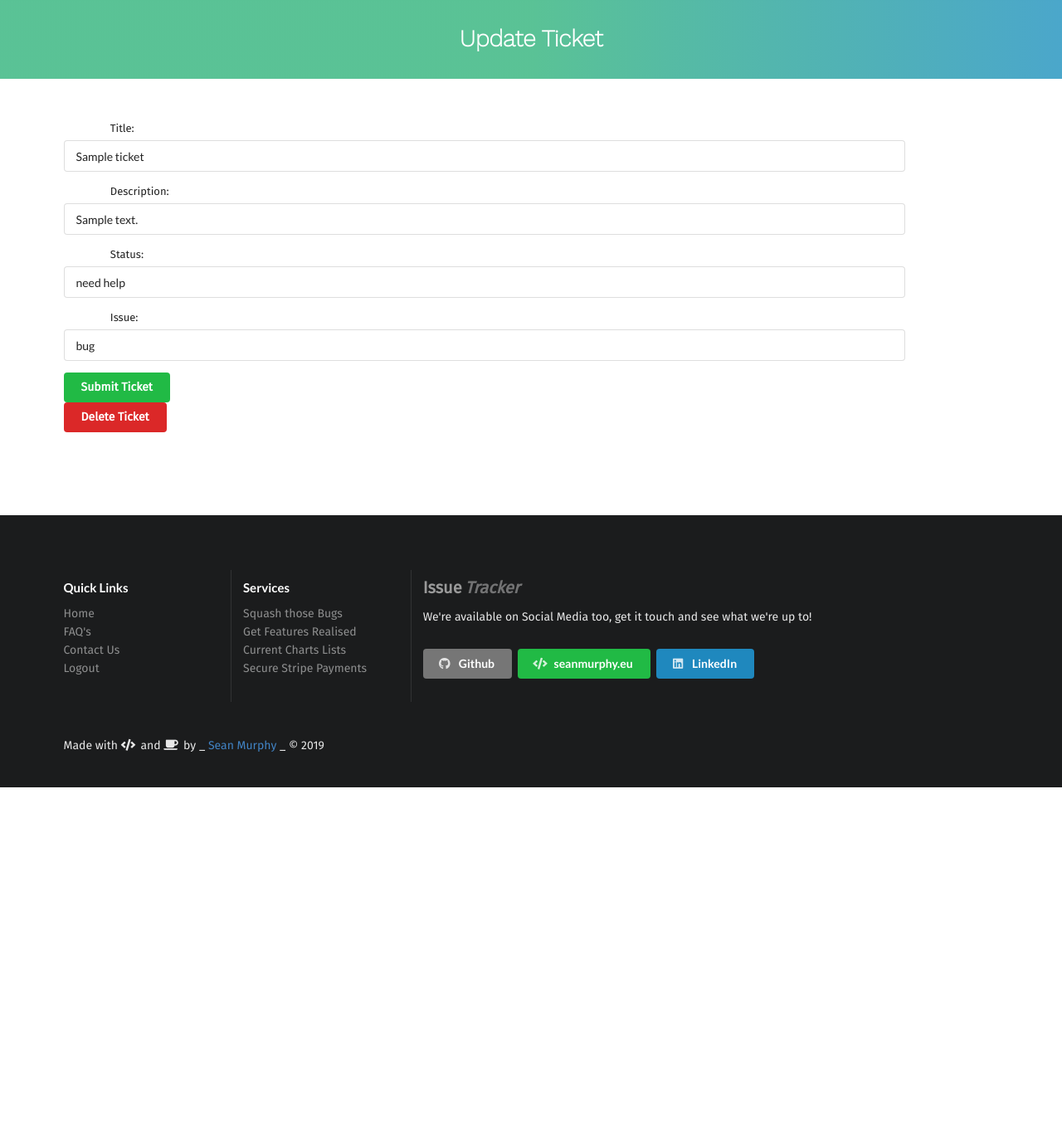
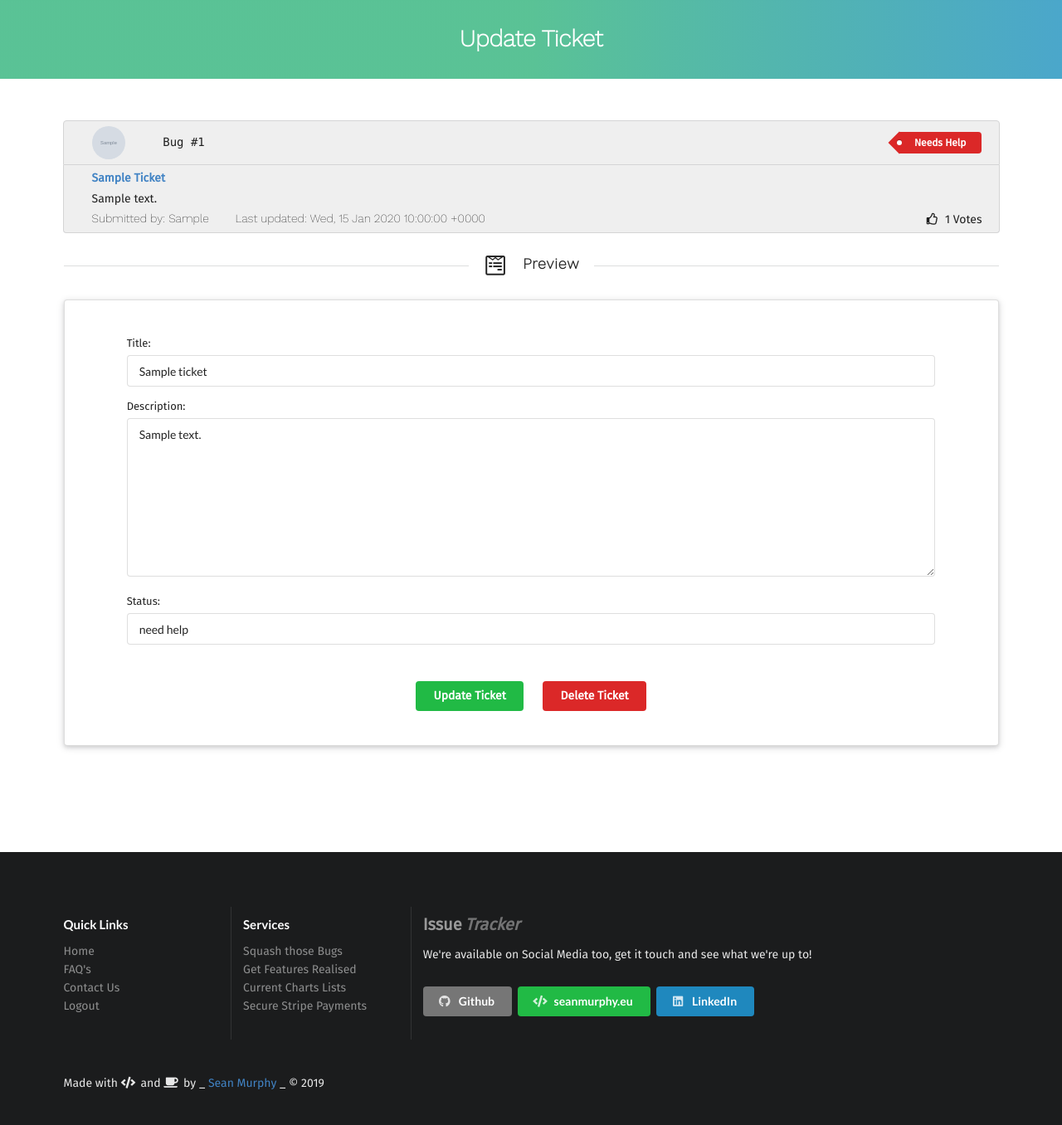
Before and after one commit to nazarja/issue-tracker, a Django app: a page that uses src/tickets/templates/tickets/ticket-create-update-view.html in a window 1280 px wide. Shown: the part 73-1429 px from the top of the page at 83% size. Before the commit the page ends 1022 px from the top, so only its background shows below. Run offline with Django 3.2, Linux system fonts and the light colour scheme; a user stored in the database is signed in; tables that the repository leaves empty hold one stand-in row (values such as "Sample post"); grey boxes marked "Sample" are stand-in pictures; some libraries are stand-ins or nearby versions.

Commit message:
Add: Added pagination support to tickets, features pages, using django rest api and javascript logic.

```diff
--- a/src/project/settings/base.py
+++ b/src/project/settings/base.py
@@ -150,5 +150,7 @@ REST_FRAMEWORK = {
     'DEFAULT_RENDERER_CLASSES': (
         'rest_framework.renderers.JSONRenderer',
         'rest_framework.renderers.BrowsableAPIRenderer',
-    )
+    ),
+    'DEFAULT_PAGINATION_CLASS': 'rest_framework.pagination.PageNumberPagination',
+    'PAGE_SIZE': 10
 }
--- a/src/static/css/base.css
+++ b/src/static/css/base.css
@@ -170,6 +170,10 @@ span.avatar-label.ui.black.label {
     margin-bottom: 50px;
 }
 
+.no-click {
+    pointer-events: none !important;
+}
+
 
 /*
 =================================================
--- a/src/tickets/forms.py
+++ b/src/tickets/forms.py
@@ -3,6 +3,7 @@ from .models import Ticket
 
 
 class TicketForm(forms.ModelForm):
+    description = forms.CharField(max_length=2000, required=True, widget=forms.Textarea)
 
     class Meta:
         model = Ticket
@@ -10,5 +11,4 @@ class TicketForm(forms.ModelForm):
             'title',
             'description',
             'status',
-            'issue'
         ]
--- a/src/tickets/static/tickets/css/tickets.css
+++ b/src/tickets/static/tickets/css/tickets.css
@@ -5,9 +5,6 @@
 =======================================
 */
 
-.ui.placeholder .header .line:after {
-    width: 0;
-}
 
 #ticket-empty-container .ui.placeholder  {
     display: none;
@@ -18,15 +15,19 @@
     background: white !important;
 }
 
+#ticket-list-description {
+    margin-top: 5px;
+    margin-bottom: 3px;
+    max-width: 70%;
+    min-height: 20px;
+}
+
+#ticket #title {
+    text-transform: capitalize;
+}
 
 #ticket img.ui.image {
     display: inline-block !important;
-}
-
-.ticket-label {
-    margin-top: 7px !important;
-    margin-right: 15px !important;
-    float: right;
 }
 
 #ticket .segment {
@@ -42,7 +43,16 @@
     margin-top: -20px;
 }
 
-#ticket-list-description {
-    margin-top: 5px;
-    margin-bottom: 3px;
+.ticket-label {
+    margin-top: 7px !important;
+    margin-right: 15px !important;
+    float: right;
 }
+
+.all-forms button {
+    margin: 30px 10px 20px !important
+}
+
+.ui.placeholder .header .line:after {
+    width: 0;
+}
--- a/src/tickets/static/tickets/js/ticket-api.js
+++ b/src/tickets/static/tickets/js/ticket-api.js
@@ -6,35 +6,51 @@
 */
 
 
-// check if tickets segment on page
-if (document.querySelector('#ticket-segment')) {
+// Search, Filtering, Pagination
+let queryString;
+if ((document.querySelector('#current-page'))) {
+    const nextPage = document.querySelector('#next-page');
+    const previousPage = document.querySelector('#previous-page');
     const searchInputButton = document.querySelector('#ticket-search-btn');
     const ticketSearchInput = document.querySelector('#ticket-search-input');
     const ticketFilterButton= document.querySelector('#ticket-order-by');
     const ticketOrderDefault = document.querySelector('#ticket-order-by-default');
 
-    let queryString = {
+    // immediately disable previous button
+    previousPage.setAttribute('disabled', 'true');
+
+    // global querystring
+    queryString = {
+        page: 1,
         query: '',
         issue: 'bug',
         order: '-updated_on'
     };
 
-    [searchInputButton, ticketFilterButton].forEach(item =>  item.onclick = (event) => {
+    // if search or filter performed - get and set values
+    [searchInputButton, ticketFilterButton]
+        .forEach(item => item.onclick = (event) => {
             event.preventDefault();
-
             if (event.target.classList.contains('item'))
                 ticketOrderDefault.setAttribute('data-order', event.target.dataset.order);
-
+                queryString.page = 1;
                 queryString.query = ticketSearchInput.value;
                 queryString.issue = event.currentTarget.dataset.issue;
                 queryString.order = ticketOrderDefault.dataset.order;
-
                 ticketListAction(queryString);
         });
 
+    // simple next page buttons
+    [nextPage, previousPage]
+        .forEach(item => item.onclick = (event) => {
+            if (event.target.id === 'next-page') queryString.page += 1;
+            else queryString.page -= 1;
+            ticketListAction(queryString);
+        });
 }
 
-// check if delete button is on the page
+
+// delete button event listener - only for edit and detail views
 if (document.querySelector('#ticket-delete-btn')) {
     document.querySelector('#ticket-delete-btn').onclick = (event) => {
         event.preventDefault();
@@ -50,9 +66,10 @@ if (document.querySelector('#ticket-delete-btn')) {
 =========================================================
 */
 
+
 function ticketListAction(queryString) {
 
-        let endpoint = `/tickets/api/list/?issue=${queryString.issue}&order=${queryString.order}`;
+    let endpoint = `/tickets/api/list/?issue=${queryString.issue}&order=${queryString.order}&page=${queryString.page}`;
     endpoint = queryString.query === false ? endpoint : endpoint + `&q=${queryString.query}`;
 
     fetch(endpoint, {
@@ -64,12 +81,11 @@ function ticketListAction(queryString) {
     })
     .then(res => res.json())
     .then(data => {
-            console.log(data);
         createTicketList(data);
+        console.log(data)
     })
     .catch(err => console.log(err));
 }
-
 
 
 function ticketDeleteAction() {
@@ -102,43 +118,40 @@ function ticketDeleteAction() {
 */
 
 
-function timeSince() {
-    const time = document.querySelectorAll('.time-since');
-    time.forEach(item =>
-        item.innerHTML =  moment(new Date(item.innerHTML)).fromNow()
-    );
-}
-timeSince();
-
-
 function createTicketList(data) {
     const container = document.querySelector('#ticket-list-container');
     const emptyContainer = document.querySelector('.ui.placeholder');
 
+    // empty container before rerender
     container.innerHTML = '';
 
-    !data.length ? emptyContainer.style.display = 'block' : emptyContainer.style.display = 'none';
+    // if no results show empty placeholder
+    !data.results.length ? emptyContainer.style.display = 'block' : emptyContainer.style.display = 'none';
 
-    data.map(item => {
+    // map over returned results
+    data.results.map(item => {
+
+        // determine status
         let status = item.status === 'need help' ?
                     '<a class="ui tag red label ticket-label">Needs Help</a>' : item.status === 'in progress' ?
                     '<a class="ui yellow tag label ticket-label">In Progress</a>' :  '<a class="ui green tag label ticket-label">Resolved</a>';
 
+        // determine if feature
         let feature = item.issue === 'feature' ? `<span class="pr1"><i class="money bill alternate outline icon"></i> ${item.earned} Earned </span>` : '';
 
 
-
+        // create element - map over results and create html
         const div = document.createElement('div');
         div.innerHTML = `<div id="ticket" class="mv1 cards">
             <div class="ui segment top attached">
-                <div class="inline">gi
+                <div class="inline">
                     <img class="ui circular image mh2" src="${item.avatar}" height="40" width="40" alt="avatar">
-                    <span class="mh1 code">${item.issue} #${item.id}</span>
-                    <span class="mh1"><a class="fw6" href="tickets/${item.id}/${item.slug}/ticket-detail-view/">${item.title}</a></span>
+                    <span class="mh1 code">${item.issue.charAt(0).toUpperCase() + item.issue.slice(1)} #${item.id}</span>
                     ${status}
                 </div>
             </div>
             <div class="ui segment bottom attached">
+                <span class="mv2 mh2"><a class="fw6" href="tickets/${item.id}/${item.slug}/ticket-detail-view/">${item.title}</a></span>
                 <p id="ticket-list-description" class="mh2">${item.description}</p>
                 <div class="inline">
                     <span class="mh2 font-light">
@@ -152,6 +165,22 @@ function createTicketList(data) {
                 </div>
             </div>
         </div>`;
+
+        // append results to dom
         container.append(div);
     });
+
+    // set new pagination links
+    setPagination(data.next, data.previous)
 }
+
+
+// enable disable pagination buttons
+function setPagination(next, previous) {
+    const currentPage = document.querySelector('#current-page');
+    const nextPage = document.querySelector('#next-page');
+    const previousPage = document.querySelector('#previous-page');
+    next == null ? nextPage.setAttribute('disabled', 'true') : nextPage.removeAttribute('disabled');
+    previous == null ? previousPage.setAttribute('disabled', 'true') :  previousPage.removeAttribute('disabled');
+    currentPage.innerHTML = queryString.page;
+}
--- /dev/null
+++ b/src/tickets/static/tickets/js/ticket-preview.js
@@ -0,0 +1,23 @@
+
+document.querySelector('#id_title').onkeyup = (event) => {
+    document.querySelector('#title').innerHTML = event.target.value;
+};
+
+document.querySelector('#id_description').onkeyup = (event) => {
+    document.querySelector('#description').innerHTML = event.target.value;
+};
+
+document.querySelector('#id_status').onchange = (event) => {
+    const status = event.target.value;
+    const ticketLabelContainer = document.querySelector('#ticket-label-container');
+    switch(status) {
+        case 'need help':
+            ticketLabelContainer.innerHTML = `<span class="ui tag red label ticket-label">Needs Help</span>`;
+            break;
+        case 'in progress':
+            ticketLabelContainer.innerHTML = `<span class="ui yellow tag label ticket-label">In Progress</span>`;
+            break;
+        default:
+            ticketLabelContainer.innerHTML =`<span class="ui green tag label ticket-label">Resolved</span>`;
+    }
+};
--- a/src/tickets/templates/tickets/partials/ticket-item-status.html
+++ b/src/tickets/templates/tickets/partials/ticket-item-status.html
@@ -1,7 +1,9 @@
-{% if object.status == 'need help' %}
-	<span class="ui tag red label ticket-label">Needs Help</span>
+<span id="ticket-label-container">
+{% if object.status == 'resolved' %}
+	<span class="ui green tag label ticket-label">Resolved</span>
 {% elif object.status == 'in progress' %}
 	<span class="ui yellow tag label ticket-label">In Progress</span>
 {% else %}
-	<span class="ui green tag label ticket-label">Resolved</span>
+	<span class="ui tag red label ticket-label">Needs Help</span>
 {% endif  %}
+</span>
--- a/src/tickets/templates/tickets/partials/ticket-list-item.html
+++ b/src/tickets/templates/tickets/partials/ticket-list-item.html
@@ -4,12 +4,12 @@
 		<div class="inline">
 			<img class="ui circular image mh2" src="{{ object.user.profile.avatar }}" height="40" width="40" alt="avatar">
 			<span class="mh1 code">{{ issue|title }} #{{ object.id }}</span>
-			<span class="mh1"><a class="fw6" href="{% url 'tickets:ticket-detail-view' id=object.id slug=object.slug %}">{{ object.title|title }}</a></span>
 			{% include 'tickets/partials/ticket-item-status.html' %}
 		</div>
 	</div>
 	<div class="ui segment bottom attached">
-		<p id="ticket-list-description" class="mh2">{{ object.description|capfirst }}</p>
+		<span class="mv1 mh2"><a class="fw6" href="{% url 'tickets:ticket-detail-view' id=object.id slug=object.slug %}">{{ object.title }}</a></span>
+		<p id="ticket-list-description" class="mh2">{{ object.description }}</p>
 		<div class="inline">
 			<span class="mh2 font-light">
 				<span>Submitted by:</span> <span>{{ object.user.username|title }}</span></span>
--- /dev/null
+++ b/src/tickets/templates/tickets/partials/ticket-preview-item.html
@@ -0,0 +1,53 @@
+{% if 'update' in request.path  %}
+	<div id="ticket" class="mv1 cards">
+		<div class="ui segment top attached">
+			<div class="inline">
+				<img class="ui circular image mh2" src="{{ object.user.profile.avatar }}" height="40" width="40" alt="avatar">
+				<span class="mh1 code"><span id="issue">{{ object.issue|title }}</span> #{{ object.id }}</span>
+				{% include 'tickets/partials/ticket-item-status.html' %}
+			</div>
+		</div>
+		<div class="ui segment bottom attached">
+			<span class="mv1 mh2"><a class="fw6 no-click" href=""><span id="title">{{ object.title|title }}</span></a></span>
+			<p id="ticket-list-description" class="mh2"><span id="description">{{ object.description|capfirst }}</span></p>
+			<div class="inline">
+				<span class="mh2 font-light">
+					<span>Submitted by:</span> <span>{{ object.user.username|title }}</span></span>
+					<span class="font-light">Last updated: <span class="time-since">{{ object.updated_on|date:"r" }}</span>
+				</span>
+			</div>
+			<div class="fr float-right">
+				<span class="pr1"><i class="thumbs up outline icon"></i> {{ object.votes }} Votes </span>
+				{% if object.issue == 'feature' %}
+					<span class="pr1"><i class="money bill alternate outline icon"></i> {{ object.earned }} Earned </span>
+				{% endif %}
+			</div>
+		</div>
+	</div>
+{% else %}
+	<div id="ticket" class="mv1 cards ticket-preview">
+		<div class="ui segment top attached">
+			<div class="inline">
+				<img class="ui circular image mh2" src="{{ request.session.avatar }}" height="40" width="40" alt="avatar">
+				<span class="mh1 code"><span id="issue">{% if 'feature' in request.path %}Feature{% else %}Bug{% endif %}</span> #0</span>
+				{% include 'tickets/partials/ticket-item-status.html' %}
+			</div>
+		</div>
+		<div class="ui segment bottom attached">
+			<span class="mv1 mh2"><a class="fw6 no-click" href=""><span id="title">Title</span></a></span>
+			<p id="ticket-list-description" class="mh2"><span id="description">Description</span></p>
+			<div class="inline">
+				<span class="mh2 font-light">
+					<span>Submitted by:</span> <span>{{ request.user.username|title }}</span>
+					<span class="font-light">Last updated: <span>0 minutes ago</span></span>
+				</span>
+			</div>
+			<div class="fr float-right">
+				<span class="pr1"><i class="thumbs up outline icon"></i>0 Votes </span>
+				{% if issue == 'feature' %}
+					<span class="pr1"><i class="money bill alternate outline icon"></i>0 Earned </span>
+				{% endif %}
+			</div>
+		</div>
+	</div>
+{% endif %}
--- a/src/tickets/templates/tickets/ticket-create-update-view.html
+++ b/src/tickets/templates/tickets/ticket-create-update-view.html
@@ -7,19 +7,30 @@
 {% endblock %}
 {% block content %}
 	<h1 class="callout">{{ issue|title }}</h1>
+
+	<!-- dynamic ticket preview partial -->
 	<div class="ui container">
+		{% include 'tickets/partials/ticket-preview-item.html' %}
+	</div>
+
+	<h3 class="ui container horizontal divider header">
+	  <i class="wpforms icon"></i>
+	  Preview
+	</h3>
+
+	<div class="ui container tac middle aligned segment raised padded ma2 pt3">
 		<form class="all-forms" method="POST">
 			{% csrf_token %}
 			{{ form.as_p }}
-			<button class="ui button submit green">Submit Ticket</button>
+			<button class="ui button submit green">{{ button_text|title }} Ticket</button>
+			{% if request.user == object.user and  'update' in request.path %}
+				<button id="ticket-delete-btn" class="ui button submit red">Delete Ticket</button>
+			{% endif %}
 		</form>
-
-		{% if request.user == object.user and  'update' in request.path %}
-			<button id="ticket-delete-btn" class="ui button submit red">Delete Ticket</button>
-		{% endif %}
 	</div>
 	{% include 'tickets/partials/ticket-delete-item.html' %}
 {% endblock %}
 {% block javascript %}
 	<script src="{%  static 'tickets/js/ticket-api.js' %}"></script>
+	<script src="{%  static 'tickets/js/ticket-preview.js' %}"></script>
 {% endblock %}
--- a/src/tickets/urls.py
+++ b/src/tickets/urls.py
@@ -8,7 +8,7 @@ urlpatterns = [
     path('bugs/', login_required(TicketListView.as_view()), name='bugs'),
     path('features/', login_required(TicketListView.as_view()), name='features'),
     path('<int:id>/<slug:slug>/details/', login_required(TicketDetailView.as_view()), name='ticket-detail-view'),
-    path('create/', login_required(TicketCreateView.as_view()), name='ticket-create-view'),
+    path('<str:issue>/create/', login_required(TicketCreateView.as_view()), name='ticket-create-view'),
     path('<int:id>/<slug:slug>/update/', login_required(TicketUpdateView.as_view()), name='ticket-update-view'),
     path('api/', include('tickets.api.urls'), name='tickets.api.urls'),
 ]
--- a/src/tickets/views.py
+++ b/src/tickets/views.py
@@ -2,6 +2,7 @@ from django.shortcuts import get_object_or_404
 from django.views.generic import ListView, DetailView, CreateView, UpdateView
 from .models import Ticket
 from .forms import TicketForm
+from datetime import datetime
 
 
 def bug_or_feature(self):
@@ -17,6 +18,7 @@ class TicketListView(ListView):
     def get_queryset(self):
         issue = bug_or_feature(self)
         self.extra_context['issue'] = issue
+        self.extra_context['count'] = Ticket.objects.filter(issue=issue).order_by('-updated_on').count()
         return Ticket.objects.filter(issue=issue).order_by('-updated_on')
 
 
@@ -33,17 +35,18 @@ class TicketCreateView(CreateView):
     model = Ticket
     form_class = TicketForm
     template_name = 'tickets/ticket-create-update-view.html'
-    extra_context = {'issue': 'create new ticket'}
+    extra_context = {'issue': 'create new ticket', 'button_text': 'create', 'time': datetime.now()}
 
     def form_valid(self, form):
         form.instance.user = self.request.user
+        form.instance.issue = bug_or_feature(self)
         return super(TicketCreateView, self).form_valid(form)
 
 
 class TicketUpdateView(UpdateView):
     form_class = TicketForm
     template_name = 'tickets/ticket-create-update-view.html'
-    extra_context = {'issue': 'update ticket'}
+    extra_context = {'issue': 'update ticket', 'button_text': 'update'}
 
     def get_object(self, queryset=Ticket):
         _id = self.kwargs.get('id')
```
Also changed, not shown: src/tickets/models.py (+2 -8 lines), src/tickets/templates/tickets/ticket-list-view.html (+17 -1 lines), src/profiles/migrations/0007_auto_20190630_1510.py (added), src/profiles/migrations/0008_auto_20190630_1545.py (added), src/tickets/migrations/0008_auto_20190630_1510.py (added), src/tickets/migrations/0009_auto_20190630_1545.py (added). Lines whose indentation alone changed are shown as unchanged.
